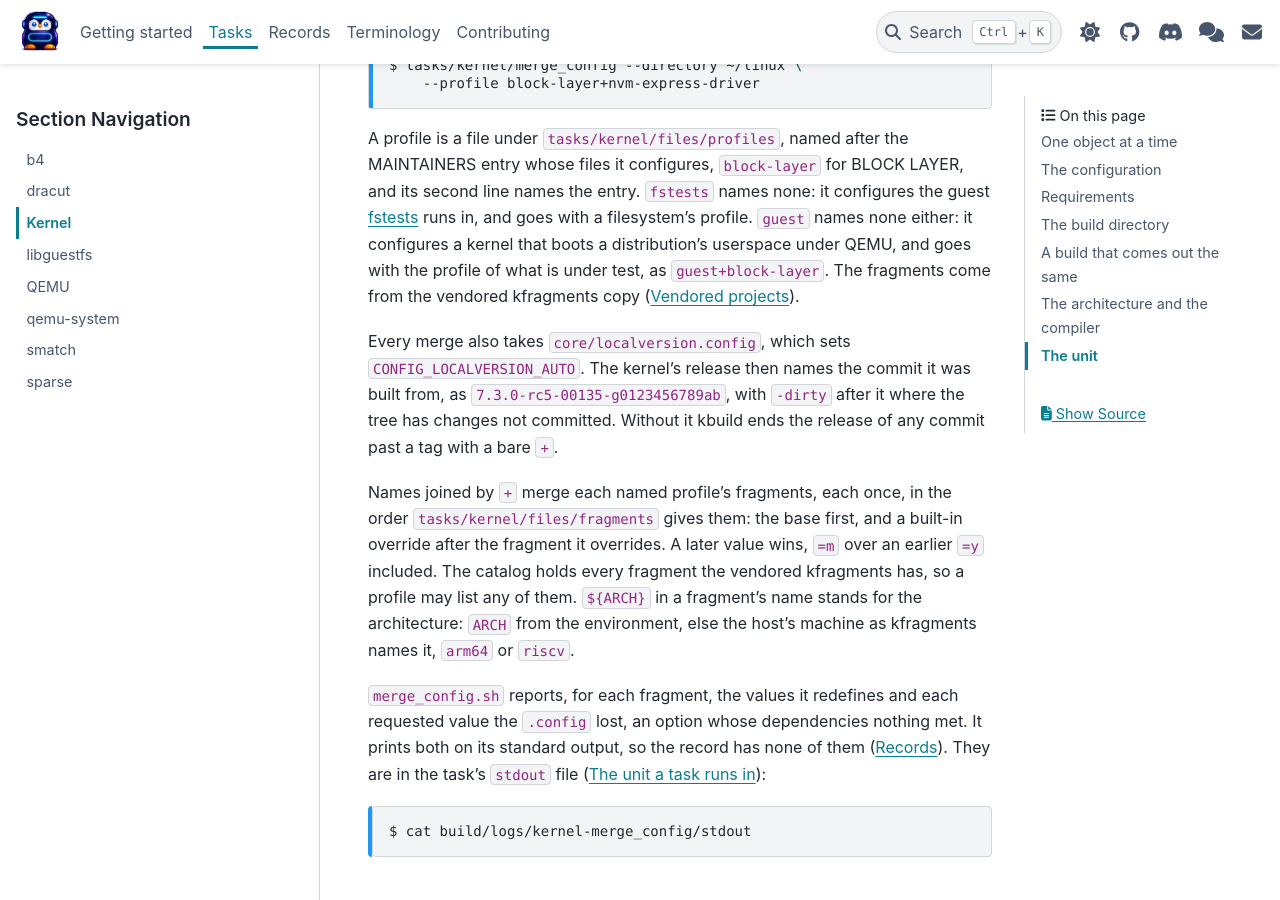
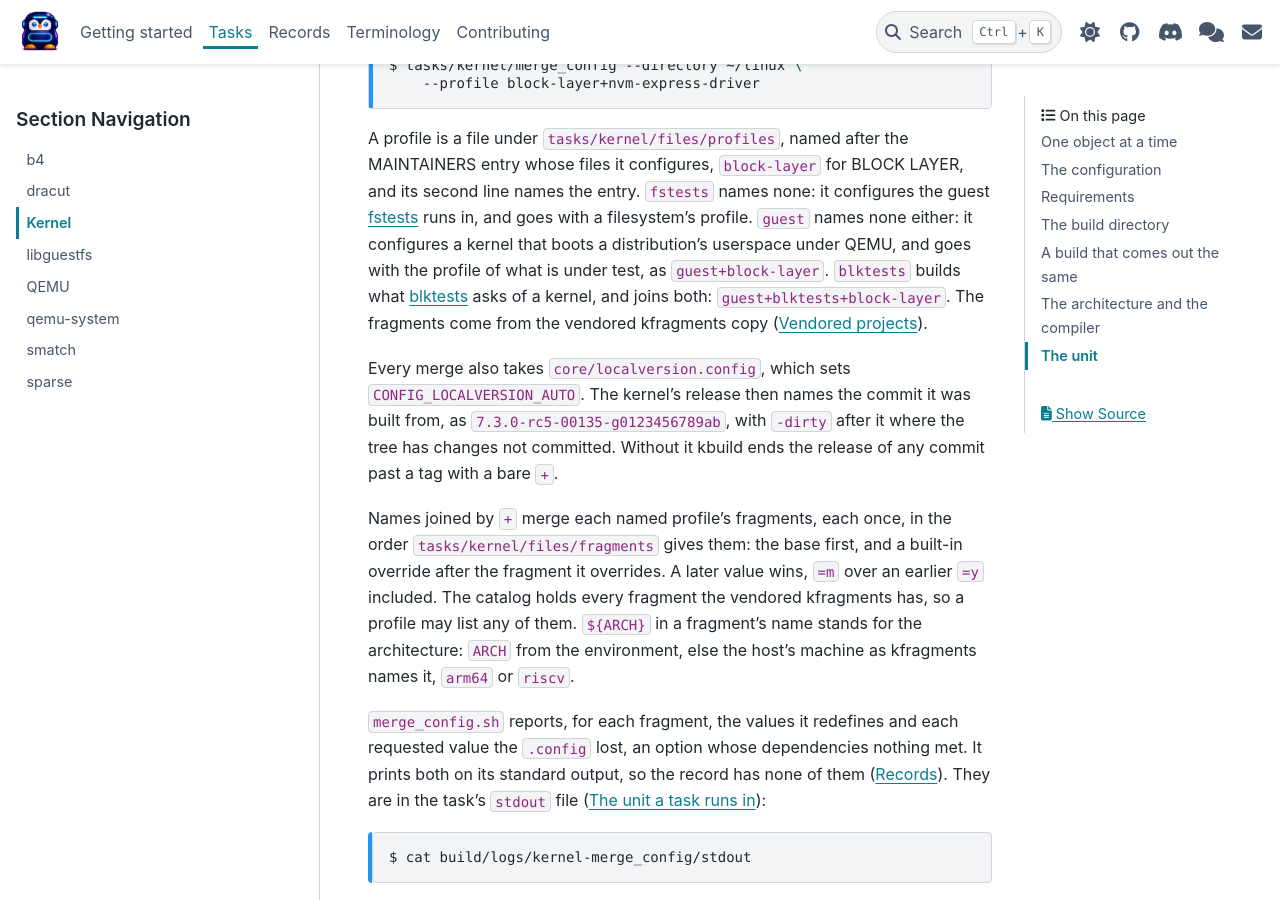
Before and after one commit to linux-kdevops/kdevops-ng, a Sphinx documentation site: the page built from docs/tasks/kernel.rst, in a window 1280 px wide and 900 px high, scrolled down 1528 px. Built offline with Sphinx 7.4.7 and the PyData theme 0.15.4, drawn with Linux system fonts in a browser that asks for light colours.

Commit message:
kernel: add the blktests profile
On a kernel of the guest and block-layer profiles blktests ran
nvme/002 and skipped block/001: "driver scsi_debug is not available",
"kernel config not found". The profile builds what blktests' tests ask
a kernel for, so none is skipped for the kernel's configuration:
scsi_debug and the block test devices, the module that puts the
kernel's .config at /proc/config.gz, which the guest's own blktests
profile loads at boot, device mapper, MD, the SRP stack and f2fs.

KASAN and DEBUG_VM are in it though they slow every test: five tests
show their bug only as a report of one. Under GCC, KASAN leaves Rust
out, which Kconfig allows with it only under Clang.

Signed-off-by: Daniel Gomez <da.gomez@kernel.org>

```diff
--- a/docs/tasks/kernel.rst
+++ b/docs/tasks/kernel.rst
@@ -90,7 +90,9 @@ for BLOCK LAYER, and its second line names the entry. ``fstests`` names
 none: it configures the guest `fstests`_ runs in, and goes with a
 filesystem's profile. ``guest`` names none either: it configures a
 kernel that boots a distribution's userspace under QEMU, and goes with
-the profile of what is under test, as ``guest+block-layer``. The
+the profile of what is under test, as ``guest+block-layer``.
+``blktests`` builds what `blktests`_ asks of a kernel, and joins both:
+``guest+blktests+block-layer``. The
 fragments come from the vendored kfragments copy
 (:doc:`/contributing/vendor`).
 
@@ -236,4 +238,5 @@ variables from :src:`tasks/common/kbuild`.
 .. _smatch: https://github.com/error27/smatch
 .. _sparse: https://git.kernel.org/pub/scm/devel/sparse/sparse.git
 .. _reproducible-builds.rst: https://docs.kernel.org/kbuild/reproducible-builds.html
+.. _blktests: https://github.com/linux-blktests/blktests
 .. _submitting-patches.rst: https://docs.kernel.org/process/submitting-patches.html
```
Also changed, not shown: 2 other files.
